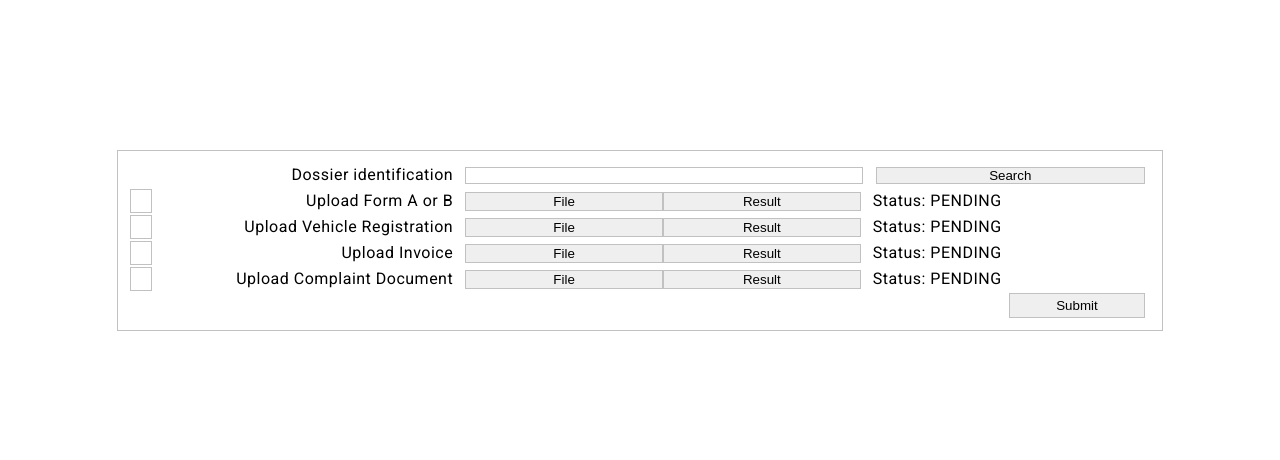
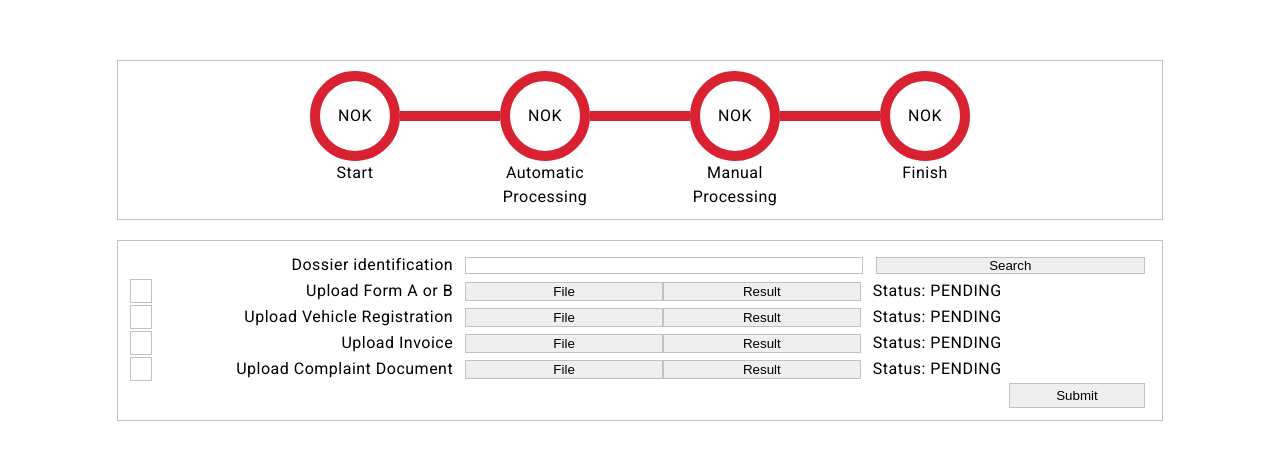
Before and after one commit to PedroBueno-tech/xerox-demo, an Angular app: page / in a window 1280 px wide. Shown: the part 160-620 px from the top of the page. Built offline with nearby package versions, Linux system fonts and the light colour scheme; no server answers.

Commit message:
New Header completed

```diff
--- a/src/app/app.component.css
+++ b/src/app/app.component.css
@@ -5,7 +5,21 @@
   background-color: rgb(#EBEBEB);
   align-items: center;
   justify-content: center;
+  flex-direction: column;
 }
+.headerDiv{
+  height: auto;
+  width: 80vw;
+  padding: 10px;
+  display: flex;
+  justify-content: center;
+  background-color: rgb(#EBEBEB);
+  border: 1px solid rgb(193, 193,193);
+  border-radius: 0;
+  margin-bottom: 20px;
+  align-items: center;
+}
+
 .contentContainer{
   height: auto;
   width: 80vw;
@@ -71,3 +85,27 @@ td{
 .modal-result{
   border-radius: 0 !important;
 }
+
+.headerTdDiv{
+  display: flex;
+  flex-direction: row;
+  align-content: center;
+  justify-content: center;
+  align-items: center;
+  margin: 0;
+  padding: 0;
+}
+.headerTr{
+  vertical-align: baseline;
+}
+.headerTd{
+  margin: 0;
+  padding: 0;
+}
+
+tr {
+  display: table-row !important; /* Garante o comportamento padrão */
+}
+.headerTable{
+  border-collapse: collapse;
+}
--- a/src/app/app.component.html
+++ b/src/app/app.component.html
@@ -1,4 +1,68 @@
 <div class="bodyDiv">
+  <div class="headerDiv">
+    <table class="headerTable">
+      <tbody>
+        <tr class="headerTr">
+          <td class="headerTd">
+            <div class="headerTdDiv">
+              <label [ngStyle]="this.start == 'OK'? ballOK: ballNOK">{{start}}</label>
+            </div>
+          </td>
+          <td class="headerTd">
+            <div class="headerTdDiv">
+              <div [ngStyle]="this.start == 'OK'? arrowOK: arrowNOK"></div>
+              <div [ngStyle]="this.autoProcessing == 'OK'? arrowOK: arrowNOK"></div>
+            </div>
+          </td>
+          <td class="headerTd">
+            <div class="headerTdDiv">
+              <label [ngStyle]="this.autoProcessing == 'OK'? ballOK: ballNOK">{{autoProcessing}}</label>
+            </div>
+          </td>
+          <td class="headerTd">
+            <div class="headerTdDiv">
+              <div [ngStyle]="this.autoProcessing == 'OK'? arrowOK: arrowNOK"></div>
+              <div [ngStyle]="this.manualProcessing == 'OK'? arrowOK: arrowNOK"></div>
+            </div>
+          </td>
+          <td class="headerTd">
+            <div class="headerTdDiv">
+              <label [ngStyle]="this.manualProcessing == 'OK'? ballOK: ballNOK">{{manualProcessing}}</label>
+            </div>
+          </td>
+          <td class="headerTd">
+            <div class="headerTdDiv">
+              <div [ngStyle]="this.manualProcessing == 'OK'? arrowOK: arrowNOK"></div>
+              <div [ngStyle]="this.finish == 'OK'? arrowOK: arrowNOK"></div>
+            </div>
+          </td>
+          <td class="headerTd">
+            <div class="headerTdDiv">
+              <label [ngStyle]="this.finish == 'OK'? ballOK: ballNOK">{{finish}}</label>
+            </div>
+          </td>
+        </tr>
+        <tr class="headerTr">
+          <td  style ="text-align:center; width: 50px; margin: 0; padding: 0;">
+            <label>Start</label>
+          </td>
+          <td></td>
+          <td style ="text-align:center; width: 50px; margin: 0; padding: 0;">
+            <label>Automatic Processing</label>
+          </td>
+          <td></td>
+          <td style ="text-align:center; width: 50px; margin: 0; padding: 0;">
+            <label>Manual Processing</label>
+          </td>
+          <td></td>
+          <td style ="text-align:center; width: 50px; margin: 0; padding: 0;">
+            <label>Finish</label>
+          </td>
+        </tr>
+      </tbody>
+    </table>
+
+  </div>
   <div class="contentContainer">
     <table>
       <tbody>
--- a/src/app/app.component.ts
+++ b/src/app/app.component.ts
@@ -1,5 +1,5 @@
 import { HttpClient, HttpClientModule, HttpHeaders } from '@angular/common/http';
-import { Component, OnInit, ViewChild } from '@angular/core';
+import { Component, ElementRef, OnInit, ViewChild } from '@angular/core';
 import { MatDialog } from '@angular/material/dialog';
 import { FileModalComponent } from './modal/file-modal/file-modal.component';
 import { FormsModule } from '@angular/forms';
@@ -18,8 +18,6 @@ import { CommonModule } from '@angular/common';
   styleUrl: './app.component.css'
 })
 export class AppComponent implements OnInit {
-
-
 
   constructor(private dialog: MatDialog, private http: HttpClient) {}
 
@@ -44,7 +42,12 @@ export class AppComponent implements OnInit {
   sendStatusInvoice: boolean = false;
   sendStatusComplaintDoc: boolean = false;
 
-  //If modal is open
+  //div do header
+  start = 'NOK'
+  autoProcessing = 'NOK'
+  manualProcessing = 'NOK'
+  finish = 'NOK'
+
 
   ngOnInit(): void {
     this.login(this.loginData)
@@ -97,11 +100,27 @@ export class AppComponent implements OnInit {
   dossierText: string = '';
 
   findDossier(){
+    //Limpa os status
     this.statusFormAB = 'PENDING';
     this.statusVehicleRegs = 'PENDING';
     this.statusInvoice = 'PENDING';
     this.statusComplaintDoc = 'PENDING';
+
+    //Limpa o header
+    this.start = 'NOK';
+    this.autoProcessing = 'NOK';
+    this.manualProcessing = 'NOK';
+    this.finish = 'NOK';
+
+    //Limpa o send Status
+    this.sendStatusFormAB = false;
+    this.sendStatusVehicleRegs = false;
+    this.sendStatusInvoice = false;
+    this.sendStatusComplaintDoc = false;
+
+    //limpa os docs salvos no local storage
     localStorage.clear()
+
     const headers = new HttpHeaders({
       'x-tenant': 'xerox',
       'Authorization': "Bearer " + this.accessToken,
@@ -180,13 +199,20 @@ export class AppComponent implements OnInit {
                   item.status = tempStatus;
                   localStorage.setItem('complaint_document', JSON.stringify(item))
                 }
+                if(item.code == null && item.step == "TYPIFY_AUTO"){
+                  item.status = tempStatus;
+                  localStorage.setItem('ghostDoc', JSON.stringify(item))
+                }
               });
             }
             this.wasFileSend()
+            this.header()
+            console.log(this.start, '||', this.autoProcessing, '||', this.manualProcessing, '||', this.finish, '||')
             alert('Searching completed')
           }
         )
         localStorage.setItem('lastDossier', this.dossierText)
+
       }
     });
   }
@@ -234,7 +260,84 @@ export class AppComponent implements OnInit {
       location.reload()
       alert('Submit completed')
     })
-
   }
 
+  header(){
+    if(this.headerDoctype('forma')){
+      if(this.headerDoctype('vehicle_registration')){
+        if(this.headerDoctype('invoice')){
+          if(this.headerDoctype('complaint_document')){
+            this.headerDoctype('ghostDoc')
+          }
+        }
+      }
+    }
+  }
+  headerDoctype(docType: string){
+    let localDocType = localStorage.getItem(docType)
+    if(localDocType) {
+      let doctypeExist = JSON.parse(localDocType)
+      if(doctypeExist.id){
+        if((doctypeExist.step == 'VALIDATION_MANUAL' || doctypeExist.step == 'COMPLEMENTATION_MANUAL' || doctypeExist.step == 'TIPIFY_MANUAL') && doctypeExist.status == 'ERROR'){
+          this.start = 'OK'
+          this.autoProcessing = 'OK'
+          this.manualProcessing = 'NOK'
+          this.finish = 'NOK'
+          return false;
+        } else if (doctypeExist.step == 'VALIDATION_AUTO' && doctypeExist.status == 'ERROR'){
+          this.start = 'OK'
+          this.autoProcessing = 'NOK'
+          this.manualProcessing = 'NOK'
+          this.finish = 'NOK'
+          return false;
+        } else if(doctypeExist.status == 'ERROR'){
+          this.start = 'OK'
+          this.autoProcessing = 'OK'
+          this.manualProcessing = 'NOK'
+          this.finish = 'NOK'
+          return false;
+        } else if(doctypeExist.status == 'FINISHED'){
+          this.start = 'OK'
+          this.autoProcessing = 'OK'
+          this.manualProcessing = 'OK'
+          this.finish = 'OK'
+          return true;
+        }
+      }
+    }
+    return true;
+  }
+
+  ballNOK = {
+    justifyContent: "center",
+    alignItems: "center",
+    display: "flex",
+    width: "50px",
+    height: "50px",
+    padding: "10px",
+    borderRadius: "100%",
+    border: "10px solid",
+    borderColor: "rgb(217, 34, 49)",
+  }
+  ballOK = {
+    justifyContent: "center",
+    alignItems: "center",
+    display: "flex",
+    width: "50px",
+    height: "50px",
+    padding: "10px",
+    borderRadius: "100%",
+    border: "10px solid",
+    borderColor: "rgb(39, 128, 14)",
+  }
+  arrowNOK = {
+    width: "50px",
+    height: "10px",
+    backgroundColor: "rgb(217, 34, 49)",
+  }
+  arrowOK = {
+    width: "50px",
+    height: "10px",
+    backgroundColor: "rgb(39, 128, 14)",
+  }
 }
```
